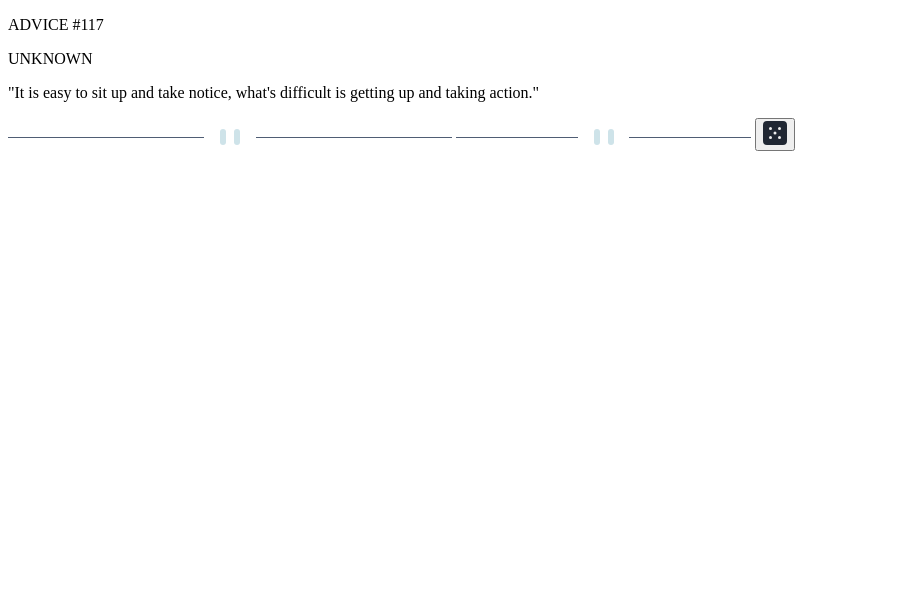
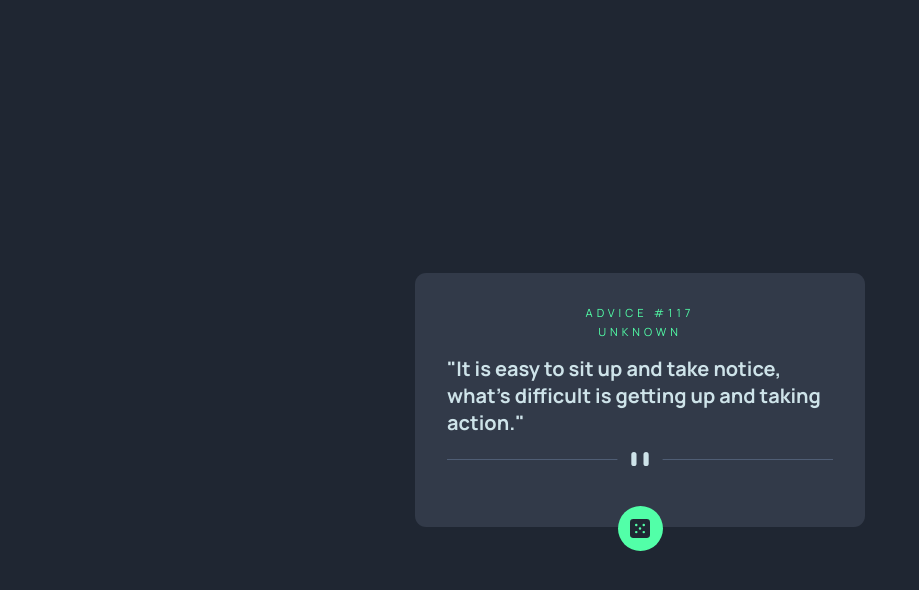
Before and after one commit to Abdu2120036/Advice-generator-app, a plain HTML site: page index.html in a window 1280 px wide. Shown: the whole page, without its empty margins (0-919 px from the left). Drawn offline with Linux system fonts and the light colour scheme.

Commit message:
Finished the css file

```diff
--- a/style.css
+++ b/style.css
@@ -6,3 +6,100 @@
     --DarkGrayishBlue: hsl(217, 19%, 24%);
     --DarkBlue: hsl(218, 23%, 16%);
 }
+
+@font-face {
+    font-family: 'Manrope';
+    src: url(Fonts/Manrope-VariableFont_wght.ttf);
+}
+
+* {
+    font-family: 'Manrope';
+    padding: 0;
+    margin: 0;
+    box-sizing: border-box;
+}
+
+body {
+    display: flex;
+    height: 100vh;
+    justify-content: center;
+    align-items: center;
+    background-color: var(--DarkBlue);
+}
+
+.container {
+    background-color: var(--DarkGrayishBlue);
+    max-height: 450px;
+    max-width: 450px;
+    flex-direction: column;
+    display: flex;
+    align-items: center;
+    justify-content: center;
+    gap: 1rem;
+    position: relative;
+    border-radius: 0.7rem;
+    color: var(--LightCyan);
+    padding: 2rem;
+    padding-bottom: 0;
+}
+
+img {
+    width: 100%
+}
+
+.mobile-img {
+    display: none;
+}
+
+.advice-con {
+    color: var(--NeonGreen);
+    font-size: 0.7rem;
+    letter-spacing: 0.25rem;
+    display: flex;
+    flex-direction: column;
+    gap: 0.25rem;
+    align-items: center;
+}
+
+.advice {
+    font-weight: bold;
+    font-size: 1.25rem;
+}
+
+button {
+    padding: 0.8rem;
+    border-radius: 50%;
+    background-color: var(--NeonGreen);
+    border: none;
+    display: flex;
+    justify-content: center;
+    align-items: center;
+    width: 45px;
+    position: relative;
+    top: 1.5rem;
+    cursor: pointer;
+    transition: box-shadow 0.3s ease-in-out;
+    transition: background-color 0.3s
+}
+
+button:hover {
+    box-shadow: 0 0 10px 5px rgba(178, 248, 37, 0.8);
+    background-color: rgba(174, 250, 21, 0.8);
+}
+
+
+@media (max-width: 400px) {
+    .desktop-img {
+        display: none;
+    }
+
+    .mobile-img {
+        display: block;
+    }
+
+    .container {
+        width: 100%;
+        height: 350px;
+        justify-content: space-between;
+    }
+}
```
